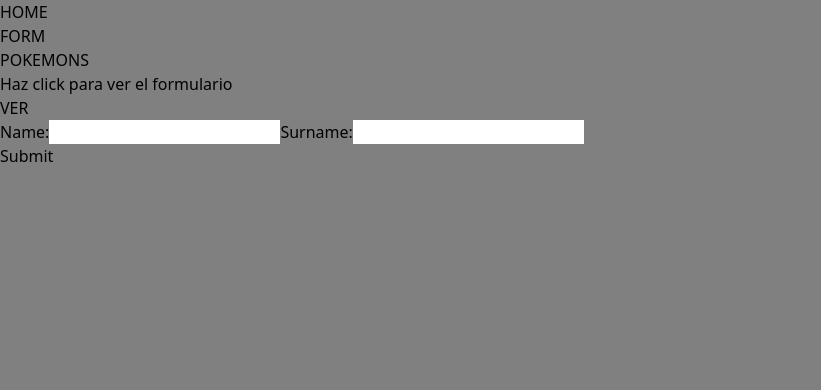
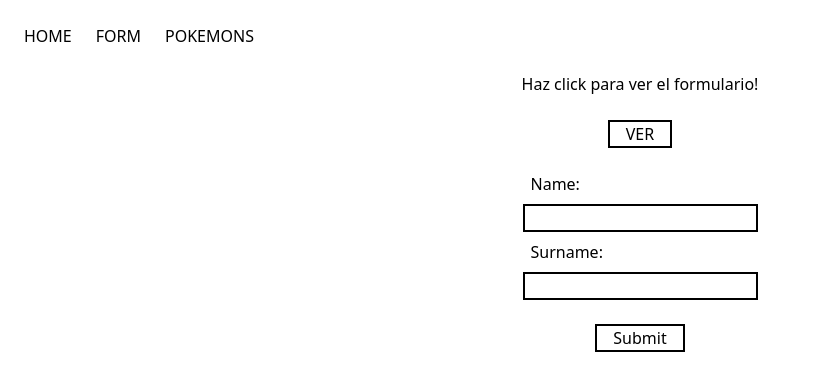
Before and after one commit to AldanaArcidiacono/pokemonsApp-angular, an Angular app: page /formPage in a window 1280 px wide. Both pictures are taken after a click on the button "VER". Shown: the top 390 px of the page, without its empty margins (0-821 px from the left). Built offline with nearby package versions, Linux system fonts and the light colour scheme.

Commit message:
💄 Add tailwind styles

```diff
--- a/src/app/components/form-page/form-page.component.html
+++ b/src/app/components/form-page/form-page.component.html
@@ -1,24 +1,28 @@
-<div>
-  <p>Haz click para ver el formulario</p>
-  <button (click)="onToggle()">VER</button>
+<div  class="flex flex-col items-center m-3 gap-5">
+  <p>Haz click para ver el formulario!</p>
+  <button (click)="onToggle()" class="border-solid border-2 border-black m-1 pl-4 pr-4">VER</button>
 </div>
 
-<div *ngIf="toggle">
-  <form [formGroup]="form">
-    <label for="name">Name:</label>
+<div *ngIf="toggle"  class="flex flex-col items-center m-3 gap-5">
+  <form [formGroup]="form" class="flex flex-col items-start">
+    <label for="name" class="m-2">Name:</label>
     <input
       type="text"
       name="name"
       id="name"
-      formControlName="name"/>
-    <label for="name">Surname:</label>
+      formControlName="name"
+      class="border-solid border-2 border-black"
+      />
+    <label for="name" class="m-2">Surname:</label>
     <input
       type="text"
       name="surname"
       id="surname"
-      formControlName="surname"/>
+      formControlName="surname"
+      class="border-solid border-2 border-black"
+      />
   </form>
-  <button (click)="onSubmit()">Submit</button>
+  <button (click)="onSubmit()" class="border-solid border-2 border-black m-1 pl-4 pr-4">Submit</button>
 
   <ul>
     <li *ngFor="let user of users">{{user}}</li>
--- a/src/app/components/header/header.component.html
+++ b/src/app/components/header/header.component.html
@@ -1,13 +1,13 @@
 <header>
   <nav>
-    <ul>
-      <li>
+    <ul class="flex flex-wrap m-3">
+      <li class="p-3">
         <a routerLink="/">HOME</a>
       </li>
-      <li>
+      <li class="p-3">
         <a routerLink="/formPage">FORM</a>
       </li>
-      <li>
+      <li class="p-3">
         <a routerLink="/pokemons">POKEMONS</a>
       </li>
     </ul>
--- a/src/app/components/home/home.component.html
+++ b/src/app/components/home/home.component.html
@@ -1,2 +1,2 @@
-<h1 class="text-5xl">HOME</h1>
+<h1 class="text-lg m-3">Bienvenido a la HOME</h1>
 <app-test/>
--- a/src/app/components/pokemons/pokemons.component.html
+++ b/src/app/components/pokemons/pokemons.component.html
@@ -1,7 +1,12 @@
 <div>
-  <ul>
-    <li *ngFor="let item of pokemonList.results">
-      {{item.name}}
+  <ul *ngIf="pokemons" class="flex flex-wrap m-3 gap-5">
+    <li *ngFor="let item of pokemons" class="flex flex-col items-center border-solid border-2 border-fuchsia-900 rounded-2xl p-5">
+      <p class="font-Poppins text-xl p-5">{{ item.name }}</p>
+      <img
+        src="{{ item.sprites.other?.dream_world?.front_default }}"
+        alt="{{ item.name }}"
+        width="150"
+      />
     </li>
   </ul>
 </div>
--- a/src/app/components/test/test.component.html
+++ b/src/app/components/test/test.component.html
@@ -1,6 +1,8 @@
-<div>
-  <p>PRUEBA</p>
-  <p>{{ counter }}</p>
-  <button (click)="decrement()">-</button>
-  <button (click)="increment()">+</button>
+<div class="flex flex-col items-center m-3 gap-5">
+  <p >Prueba nuestro contador!</p>
+  <p >{{ counter }}</p>
+  <div class="flex flex-row">
+    <button (click)="decrement()" class="border-solid border-2 border-black m-1 pl-4 pr-4">-</button>
+    <button (click)="increment()" class="border-solid border-2 border-black m-1 pl-4 pr-4">+</button>
+  </div>
 </div>
--- a/src/styles.css
+++ b/src/styles.css
@@ -2,7 +2,4 @@
 @tailwind base;
 @tailwind components;
 @tailwind utilities;
-
-body {
-  background-color: gray;
-}
+@import url('https://fonts.googleapis.com/css2?family=Playfair+Display&family=Poppins:wght@100;200;400&display=swap');
--- a/tailwind.config.js
+++ b/tailwind.config.js
@@ -2,7 +2,12 @@
 module.exports = {
   content: ["./src/**/*.{html,ts}", "./projects/**/*.{html,ts}"],
   theme: {
-    extend: {},
+    extend: {
+      fontFamily: {
+        Poppins: ["Poppins", "sans-serif"],
+        Playfair: ["Playfair", "sans-serif"],
+      },
+    },
   },
   plugins: [],
 };
```
